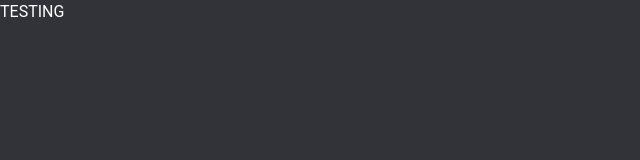
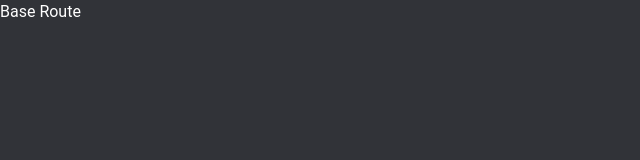
Before and after one commit to OU-GDA/GDA-Bot, a React (Create React App) app in the folder gda-bot/: page / in a window 1280 px wide. Shown: the top 160 px of the page, without its empty margins (0-640 px from the left). Built offline with nearby package versions, Linux system fonts and the light colour scheme.

Commit message:
Basic Routing

```diff
--- a/gda-bot/package.json
+++ b/gda-bot/package.json
@@ -14,6 +14,7 @@
     "react": "^18.2.0",
     "react-bootstrap": "^2.7.4",
     "react-dom": "^18.2.0",
+    "react-router-dom": "^6.11.2",
     "react-scripts": "^5.0.1",
     "typescript": "^4.9.5",
     "web-vitals": "^2.1.4"
--- /dev/null
+++ b/gda-bot/src/App.tsx
@@ -0,0 +1,16 @@
+import { BrowserRouter, Route, Routes } from "react-router-dom";
+
+const App = () =>
+{
+    return (
+        <>
+            <BrowserRouter>
+                <Routes>
+                    <Route path="/" element={<p>Base Route</p>} />
+                </Routes>
+            </BrowserRouter>
+        </>
+    );
+}
+
+export default App;
--- a/gda-bot/src/index.tsx
+++ b/gda-bot/src/index.tsx
@@ -1,6 +1,7 @@
 import React from 'react';
 import ReactDOM from 'react-dom/client';
 import reportWebVitals from './reportWebVitals';
+import App from './App';
 
 // Global CSS imports
 import 'bootstrap/dist/css/bootstrap.css';
@@ -11,7 +12,7 @@ const root = ReactDOM.createRoot(
 );
 root.render(
   <React.StrictMode>
-    <p>TESTING</p>
+    <App/>
   </React.StrictMode>
 );
 
```
Also changed, not shown: 1 other file (tests, documents, lock files or other folders).
